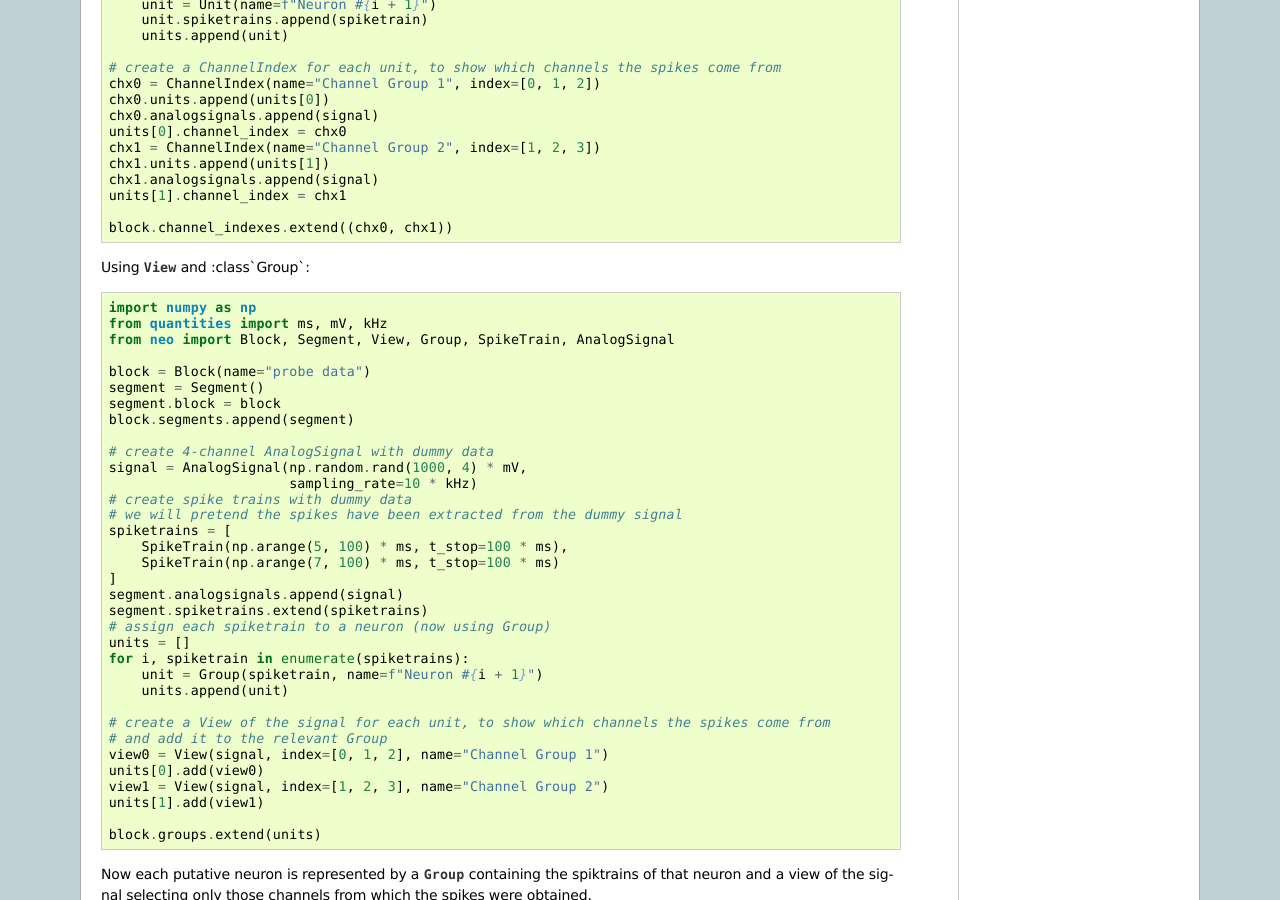
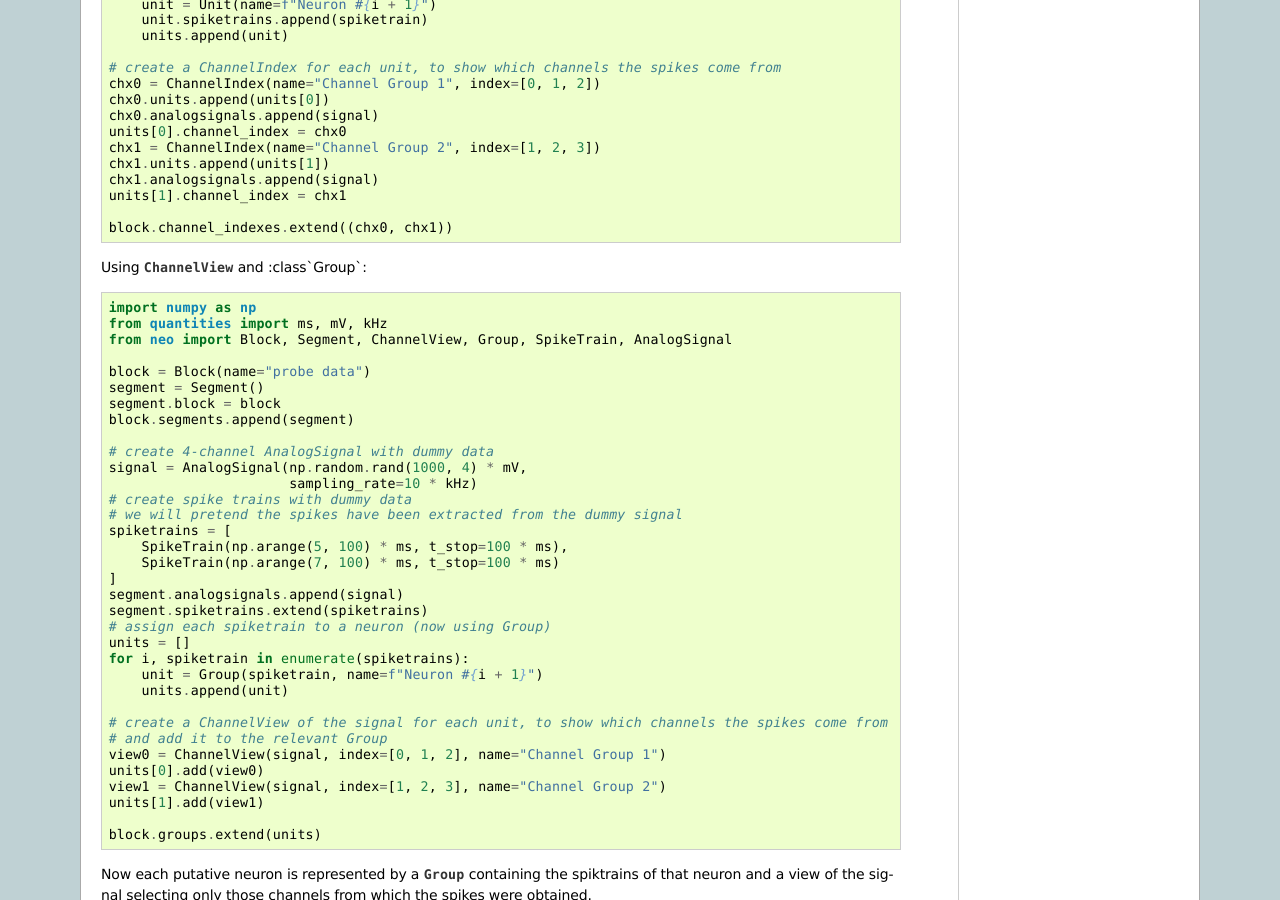
Before and after one commit to NeuralEnsemble/python-neo, a Sphinx documentation site: the page built from doc/source/grouping.rst, in a window 1280 px wide and 900 px high, scrolled down 1349 px. Built offline with Sphinx 7.4.7, drawn with Linux system fonts in a browser that asks for light colours; pages that are not in the unit, such as notebooks, are missing from menus; some of the changed text lies outside the part shown.

Commit message:
Rename `View` to `ChannelView`

```diff
--- a/doc/source/grouping.rst
+++ b/doc/source/grouping.rst
@@ -8,7 +8,7 @@ Grouping and linking data
 
 
 
-Migrating from ChannelIndex/Unit to View/Group
+Migrating from ChannelIndex/Unit to ChannelView/Group
 ==============================================
 
 
@@ -103,11 +103,11 @@ Each :class:`ChannelIndex` also contains the list of channels on which that neur
     block.channel_indexes.extend((chx0, chx1))
 
 
-Using :class:`View` and :class`Group`::
+Using :class:`ChannelView` and :class`Group`::
 
     import numpy as np
     from quantities import ms, mV, kHz
-    from neo import Block, Segment, View, Group, SpikeTrain, AnalogSignal
+    from neo import Block, Segment, ChannelView, Group, SpikeTrain, AnalogSignal
 
     block = Block(name="probe data")
     segment = Segment()
@@ -131,11 +131,11 @@ Using :class:`View` and :class`Group`::
         unit = Group(spiketrain, name=f"Neuron #{i + 1}")
         units.append(unit)
 
-    # create a View of the signal for each unit, to show which channels the spikes come from
+    # create a ChannelView of the signal for each unit, to show which channels the spikes come from
     # and add it to the relevant Group
-    view0 = View(signal, index=[0, 1, 2], name="Channel Group 1")
+    view0 = ChannelView(signal, index=[0, 1, 2], name="Channel Group 1")
     units[0].add(view0)
-    view1 = View(signal, index=[1, 2, 3], name="Channel Group 2")
+    view1 = ChannelView(signal, index=[1, 2, 3], name="Channel Group 2")
     units[1].add(view1)
 
     block.groups.extend(units)
--- a/doc/source/images/generate_diagram.py
+++ b/doc/source/images/generate_diagram.py
@@ -208,7 +208,7 @@ def generate_diagram_simple():
                 'Event': (.5 + rw * bf * 4, 3.0),
                 'Epoch': (.5 + rw * bf * 4, 1.0),
                 'Group': (.5 + rw * bf * 1, 7.5),
-                'View': (.5 + rw * bf * 2., 9.9),
+                'ChannelView': (.5 + rw * bf * 2., 9.9),
                 'SpikeTrain': (.5 + rw * bf * 3, 7.5),
                 'IrregularlySampledSignal': (.5 + rw * bf * 3, 0.5),
                 'AnalogSignal': (.5 + rw * bf * 3, 4.9),
--- a/doc/source/scripts/multi_tetrode_example.py
+++ b/doc/source/scripts/multi_tetrode_example.py
@@ -6,7 +6,7 @@ from itertools import cycle
 import numpy as np
 from quantities import ms, mV, kHz
 import matplotlib.pyplot as plt
-from neo import Block, Segment, View, Group, SpikeTrain, AnalogSignal
+from neo import Block, Segment, ChannelView, Group, SpikeTrain, AnalogSignal
 
 store_signals = False
 
--- a/doc/source/scripts/spike_sorting_example.py
+++ b/doc/source/scripts/spike_sorting_example.py
@@ -3,7 +3,7 @@ Example for usecases.rst
 """
 
 import numpy as np
-from neo import Segment, AnalogSignal, SpikeTrain, Group, View
+from neo import Segment, AnalogSignal, SpikeTrain, Group, ChannelView
 from quantities import Hz
 
 # generate some fake data
```
Also changed, not shown: doc/source/core.rst (+4 -4 lines), doc/source/images/base_schematic.svg, 8 other files.
